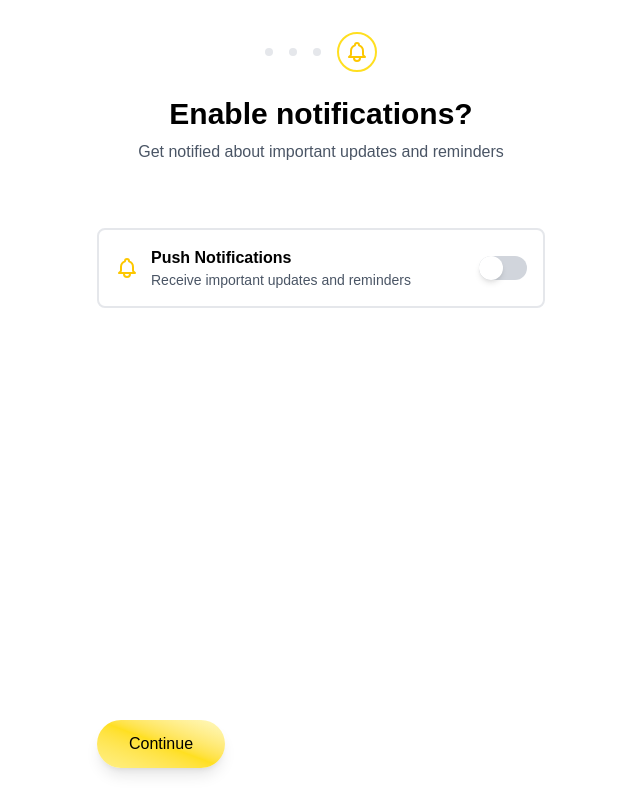
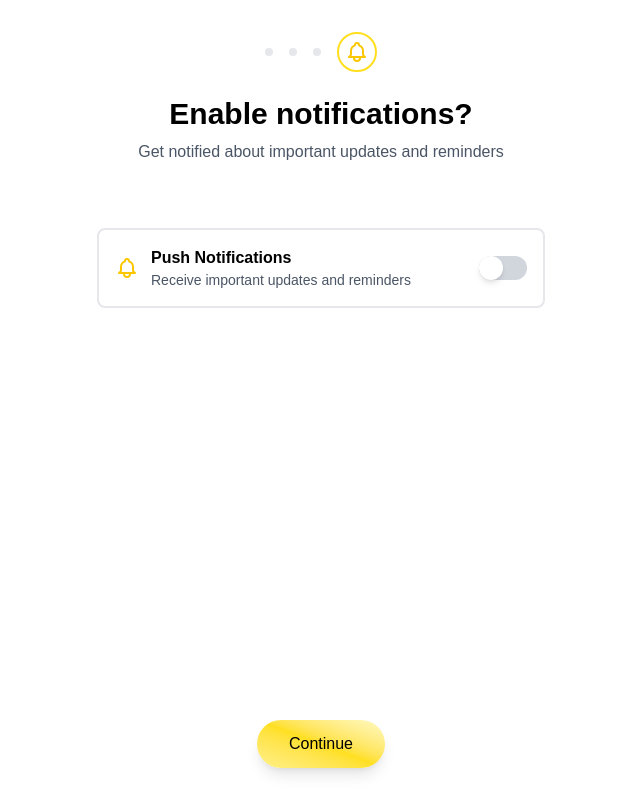
Before and after one commit to dgarcia1724/glow, a Next.js app in the folder frontend/glow-app/: page /onboarding/notifications in a window 1280 px wide. Shown: the whole page, without its empty margins (319-959 px from the left). Built offline with nearby package versions, Linux system fonts and the light colour scheme.

Commit message:
centered continue button in notifications page

```diff
--- a/frontend/glow-app/src/app/onboarding/notifications/page.tsx
+++ b/frontend/glow-app/src/app/onboarding/notifications/page.tsx
@@ -94,7 +94,10 @@ export default function Notifications() {
       </main>
 
       <div className="w-full px-0 pb-8 flex flex-col items-center">
-        <form onSubmit={handleSubmit} className="w-full max-w-md mx-auto">
+        <form
+          onSubmit={handleSubmit}
+          className="w-full max-w-md mx-auto flex justify-center"
+        >
           <YellowGradientButton type="submit">Continue</YellowGradientButton>
         </form>
       </div>
```
